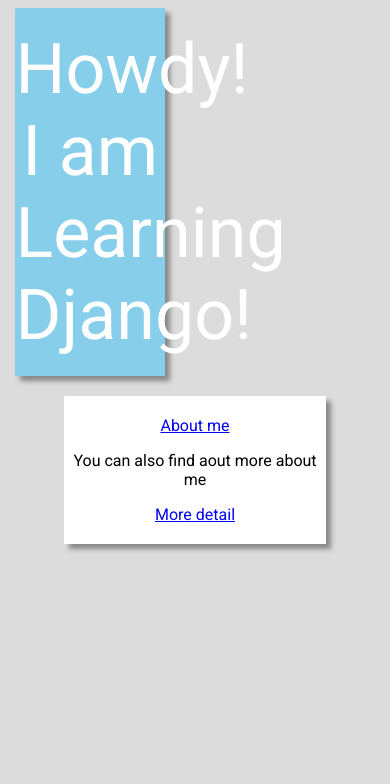
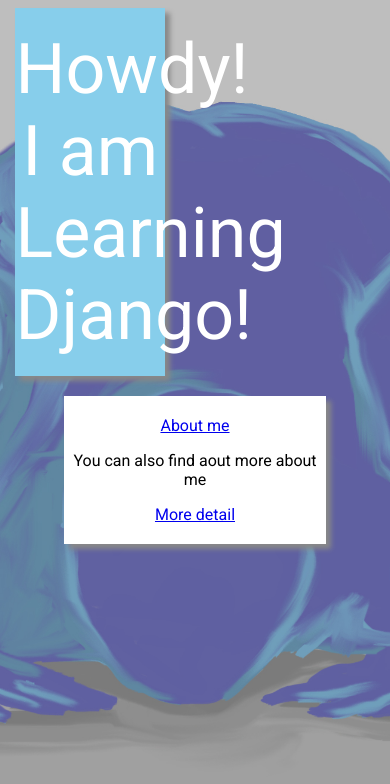
Before and after one commit to Memno87/python-party, a Django app: page / in a window 390 px wide. Shown: the top 784 px of the page. Run offline with Django 3.2, Linux system fonts and the light colour scheme.

Commit message:
Added responsive background

```diff
--- a/website-01/website01/websiteapp01/static/style.css
+++ b/website-01/website01/websiteapp01/static/style.css
@@ -7,6 +7,12 @@
 body {
 	font-family: 'Roboto', sans-serif;
 	text-align:center;
+	background: url(/websiteapp01/static/kneeling_woman_alone.jpg);
+    background-position: center center;
+    background-repeat: no-repeat;
+    background-attachment: fixed;
+    background-size: cover;
+    background-color: #464646;
 }
 
 
```
Also changed, not shown: website-01/website01/websiteapp01/static/kneeling_woman_alone.jpg (added).
